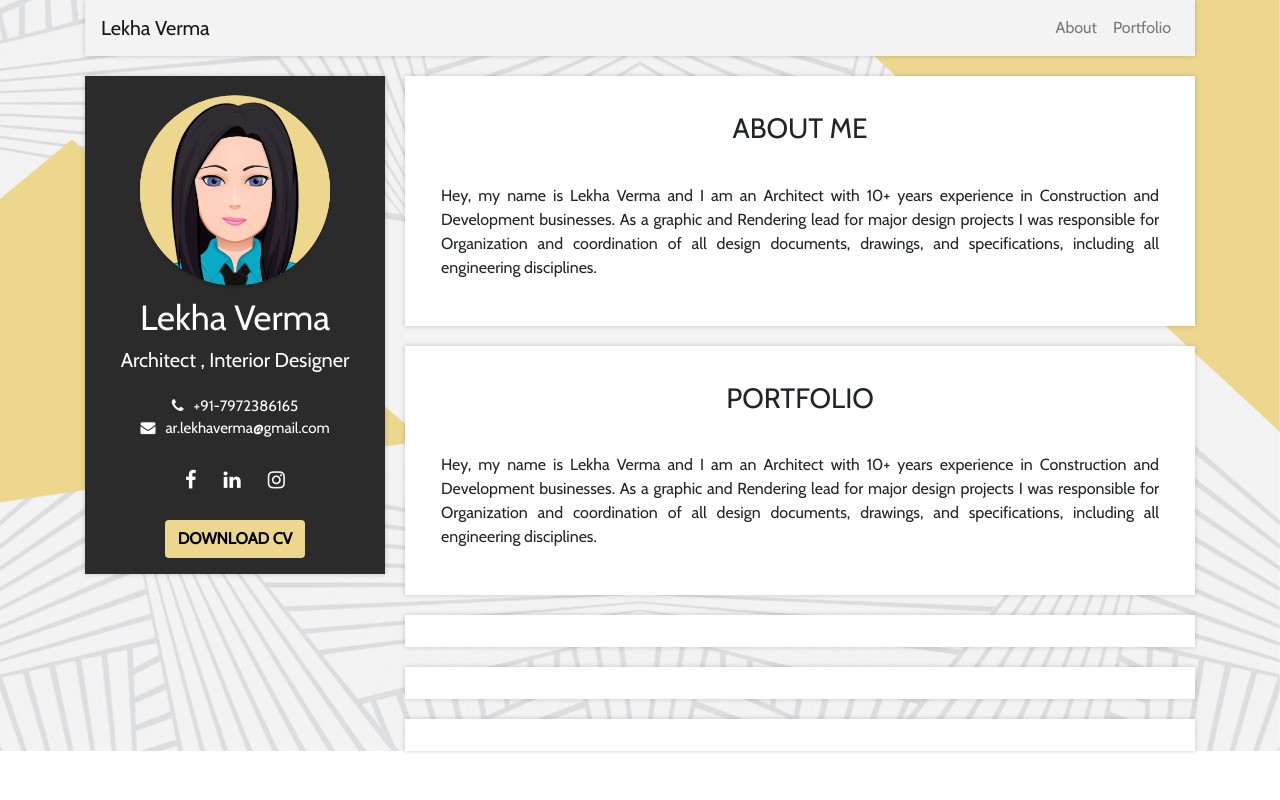
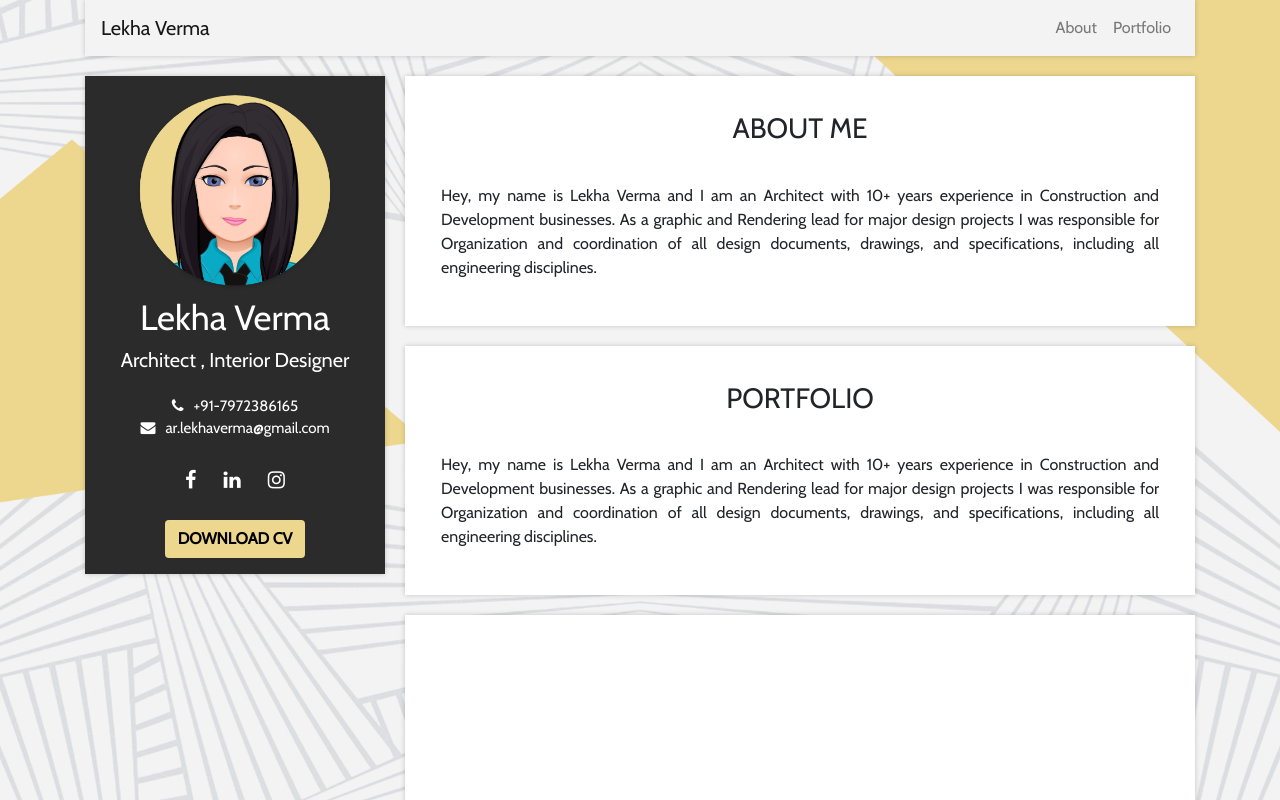
Before and after one commit to phoenixSaket/lekhaverma, a React (Create React App) app: page / in a window 1280 px wide. Shown: the top 800 px of the page. Built offline with nearby package versions, Linux system fonts and the light colour scheme.

Commit message:
added react photo gallery

```diff
--- a/package.json
+++ b/package.json
@@ -12,6 +12,7 @@
     "react": "^16.13.1",
     "react-bootstrap": "^1.0.1",
     "react-dom": "^16.13.1",
+    "react-photo-gallery": "^8.0.0",
     "react-scripts": "3.4.1"
   },
   "scripts": {
--- a/src/App.css
+++ b/src/App.css
@@ -69,9 +69,9 @@ html {
   padding: 1rem;
 }
 
-.aboutMe {
+.blankCard {
   width: 100%;
-  /* height: 400px; */
+  height: 400px;
   margin-top: 20px;
   padding: 1rem;
 }
--- a/src/App.js
+++ b/src/App.js
@@ -70,11 +70,11 @@ function App() {
             <div className="portfolio shadows cardCustom white-bg">
               <Portfolio />
             </div>
-            <div className="portfolio shadows cardCustom white-bg">
+            <div className="portfolio shadows blankCard white-bg">
               {/* Portfolio */}
-            </div><div className="portfolio shadows cardCustom white-bg">
+            </div><div className="portfolio shadows blankCard white-bg">
               {/* Portfolio */}
-            </div><div className="portfolio shadows cardCustom white-bg">
+            </div><div className="portfolio shadows blankCard white-bg">
               {/* Portfolio */}
             </div>
           </div>
```
Also changed, not shown: 1 other file (tests, documents, lock files or other folders).
